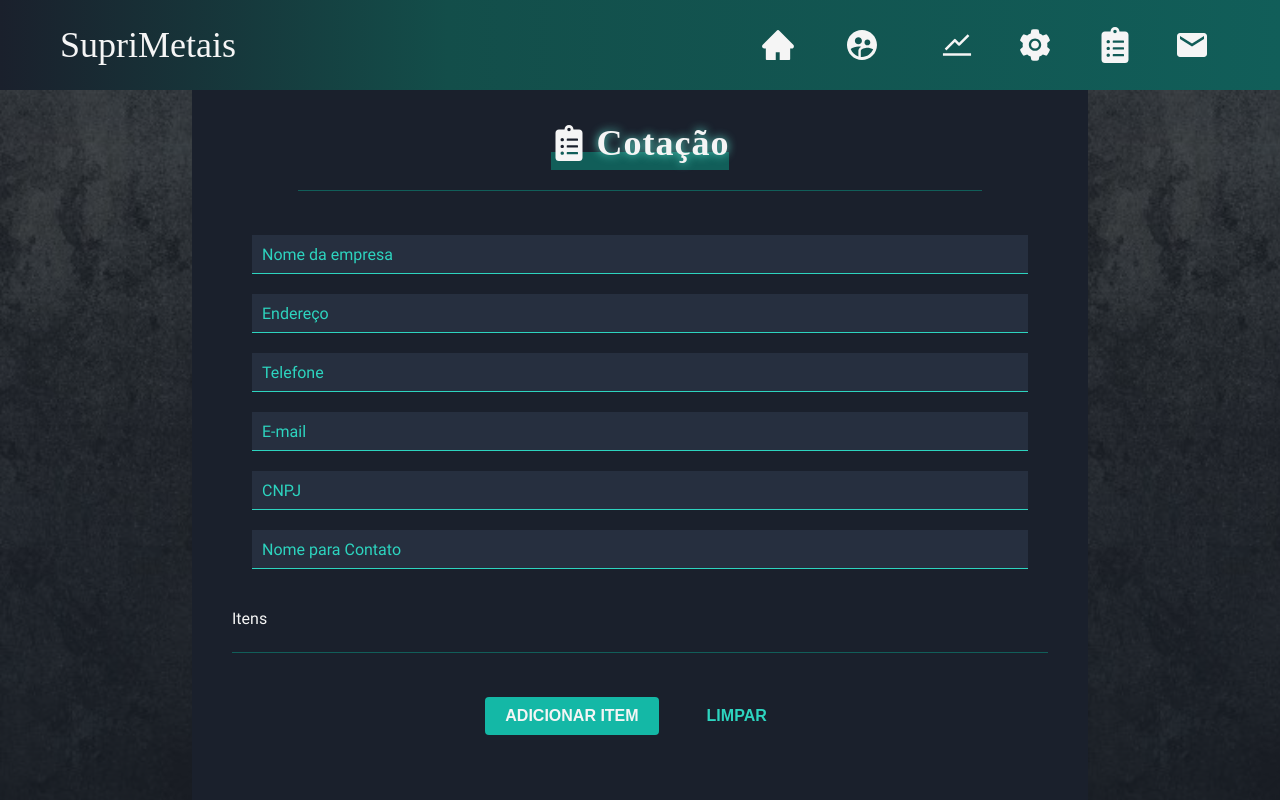
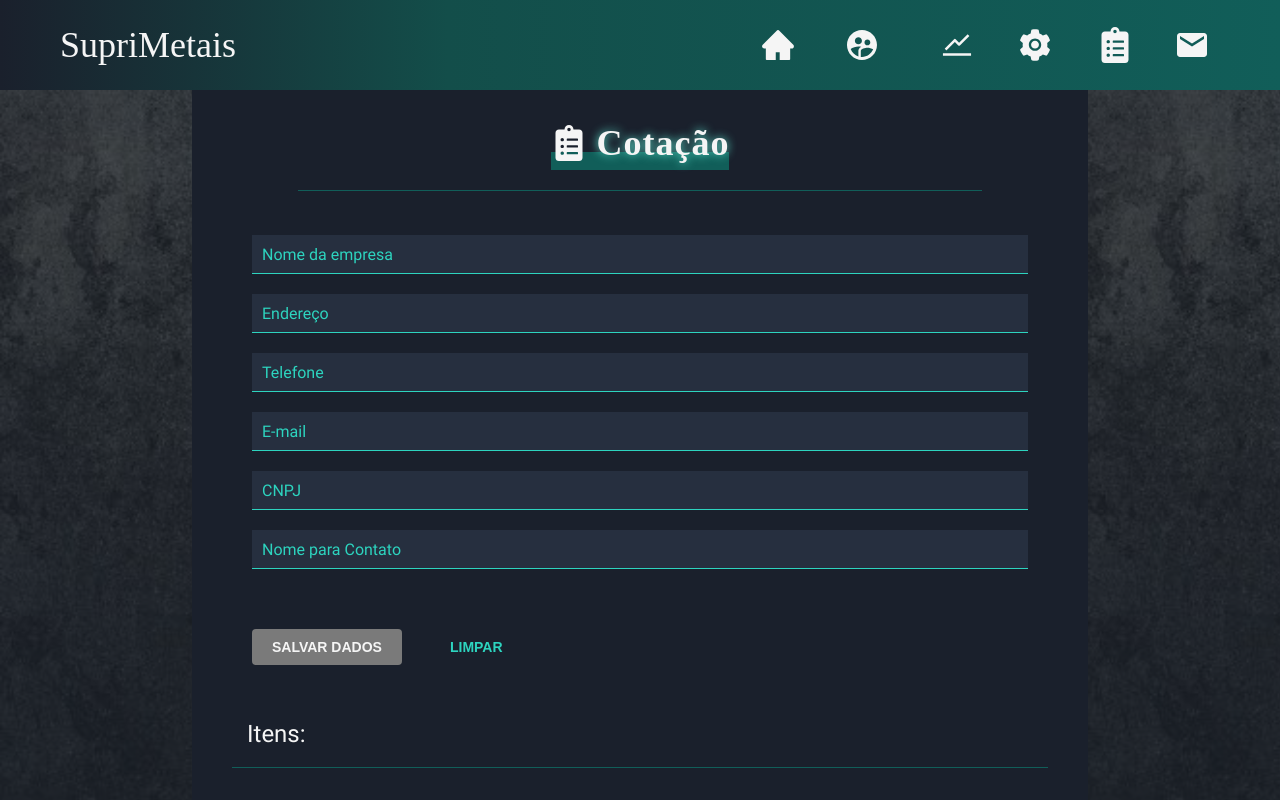
Before and after one commit to brunozampieri1985/suprimetais-web, a Next.js app: page /cotacao in a window 1280 px wide. Shown: the top 800 px of the page. Built offline with nearby package versions, Linux system fonts and the light colour scheme; a web font is replaced by a local one.

Commit message:
changes: pricing

```diff
--- a/src/components/Pricing/Pricing.module.css
+++ b/src/components/Pricing/Pricing.module.css
@@ -23,7 +23,6 @@
 
  .pricingActions {
     display: flex;
-    justify-content: center;
     padding: 20px;
     margin: 0;
     gap: 20px;
@@ -54,3 +53,44 @@
     font-size: 18px;
     cursor: pointer;
  }
+
+ .itemsHeader {
+   font-size: 24px;
+   padding: 15px;
+ }
+
+ .pricingItem {
+   display: flex;
+   width: 100%;
+   padding: 10px;
+ }
+
+ .pricingItemDescription {
+   display: flex;
+   width: 70%;
+   padding: 10px;
+   border-right: var(--theme-900) 1px solid;
+   align-items: center;
+ }
+
+ .pricingItemQuantity {
+   display: flex;
+   width: 20%;
+   padding: 10px;
+   border-right: var(--theme-900) 1px solid;
+   align-items: center;
+   justify-content: center;
+ }
+
+ .removeItem {
+   display: flex;
+   width: 10%;
+   align-items: center;
+   justify-content: center;
+   cursor: pointer;
+   transition: all 0.3s ease-in-out;
+ }
+
+ .removeItem:hover {
+   color: var(--theme-400);
+ }
--- a/src/components/Pricing/Pricing.tsx
+++ b/src/components/Pricing/Pricing.tsx
@@ -5,6 +5,7 @@ import Section from '@components/Section'
 import Modal, { ModalHandle } from '@components/Modal'
 import Button from '@components/Button'
 import { FaClipboardList } from 'react-icons/fa'
+import { BsFillTrashFill } from 'react-icons/bs'
 import Input from '@components/Input'
 import Select from '@components/Select'
 import HrLine from '@components/HrLine'
@@ -47,6 +48,7 @@ const Pricing: React.FC = () => {
             return
          }
          let newItem: IProduct = {
+            id: items.length + 1,
             description,
             quantity,
             unit,
@@ -96,6 +98,26 @@ const Pricing: React.FC = () => {
                      </span>
                   </div>
                ))}
+         </div>
+      )
+   }
+
+   const PricingItem: React.FC<{ pItem: IProduct }> = ({ pItem }) => {
+      return (
+         <div className={styles.pricingItem}>
+            <div className={styles.pricingItemDescription}>
+               {pItem.description}
+            </div>
+            <div className={styles.pricingItemQuantity}>
+               {pItem.quantity} {pItem.unit}
+            </div>
+            <div className={styles.removeItem}>
+               <BsFillTrashFill
+                  onClick={() =>
+                     setItems(items.filter((i) => i.id !== pItem.id))
+                  }
+               />
+            </div>
          </div>
       )
    }
@@ -180,23 +202,39 @@ const Pricing: React.FC = () => {
                   }
                />
             </div>
+            <div className={styles.pricingActions}>
+               <Button variant={'secondary'} size={'sm'}>
+                  Salvar Dados
+               </Button>
+               <Button
+                  variant={'ghost'}
+                  size={'sm'}
+                  onClick={() => setItems([])}>
+                  Limpar
+               </Button>
+            </div>
             <div className={styles.items}>
-               <div className={styles.itemsHeader}>Itens</div>
+               <div className={styles.itemsHeader}>
+                  Itens: {items.length > 0 ? `${items.length}` : null}
+               </div>
+               <HrLine width="100%" />
                {items.map((item, index) => (
-                  <div className={styles.item} key={index}>
-                     <div className={styles.itemDescription}>
-                        {item.description}
-                     </div>
-                     <div className={styles.itemQuantity}>
-                        {item.quantity} {item.unit}
-                     </div>
-                  </div>
+                  <>
+                  <PricingItem key={index} pItem={item} />
+                  <HrLine width="100%" />
+                  </>
                ))}
             </div>
-            <HrLine width='100%' />
             <div className={styles.pricingActions}>
-               <Button onClick={showModal}>Adicionar item</Button>
-               <Button variant={'ghost'}>Limpar</Button>
+               <Button variant={'secondary'} size={'sm'} onClick={() => modalRef.current?.open()}>
+                  Adicionar item
+               </Button>
+               <Button
+                  variant={'ghost'}
+                  size={'sm'}
+                  onClick={() => setItems([])}>
+                  Limpar
+               </Button>
             </div>
          </div>
       </Section>
--- a/src/services/pricing.ts
+++ b/src/services/pricing.ts
@@ -8,6 +8,7 @@ export interface ICompany {
 }
 
 export interface IProduct {
+    id?: number
     description: string
     quantity: number | string
     unit: string
```
